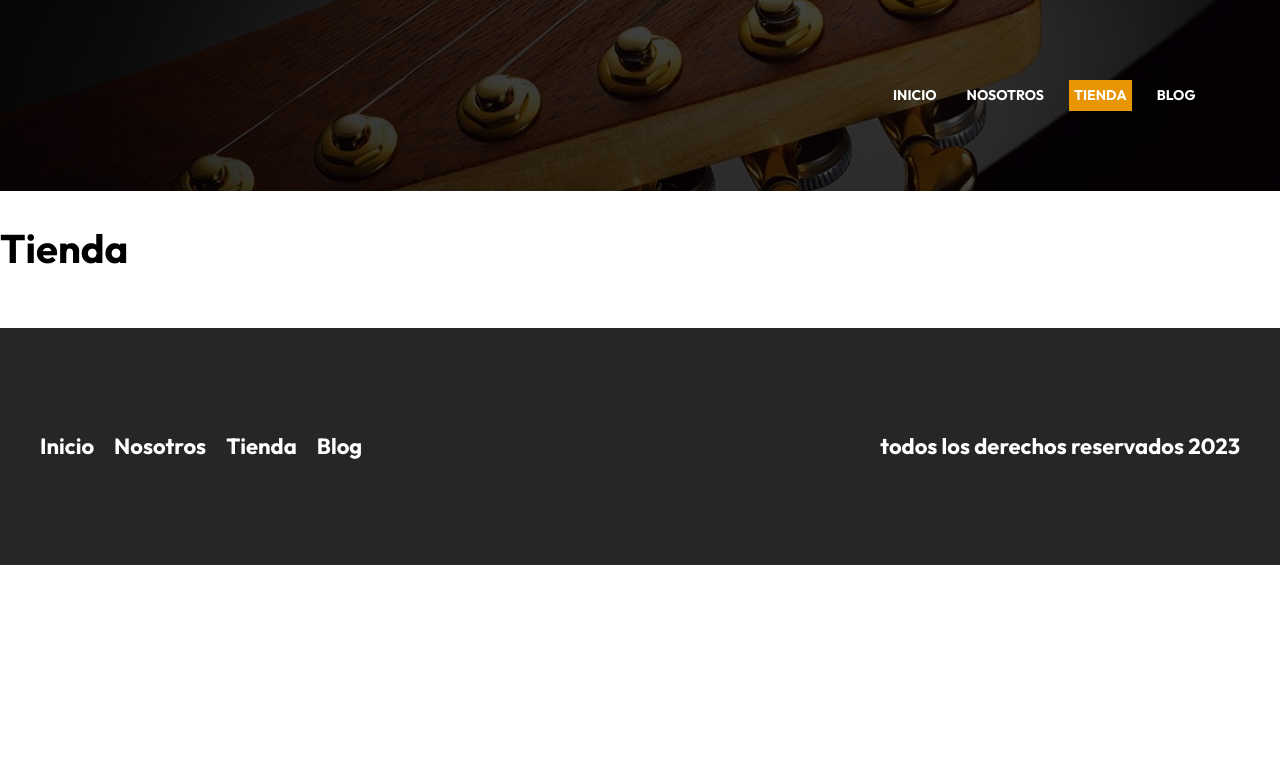
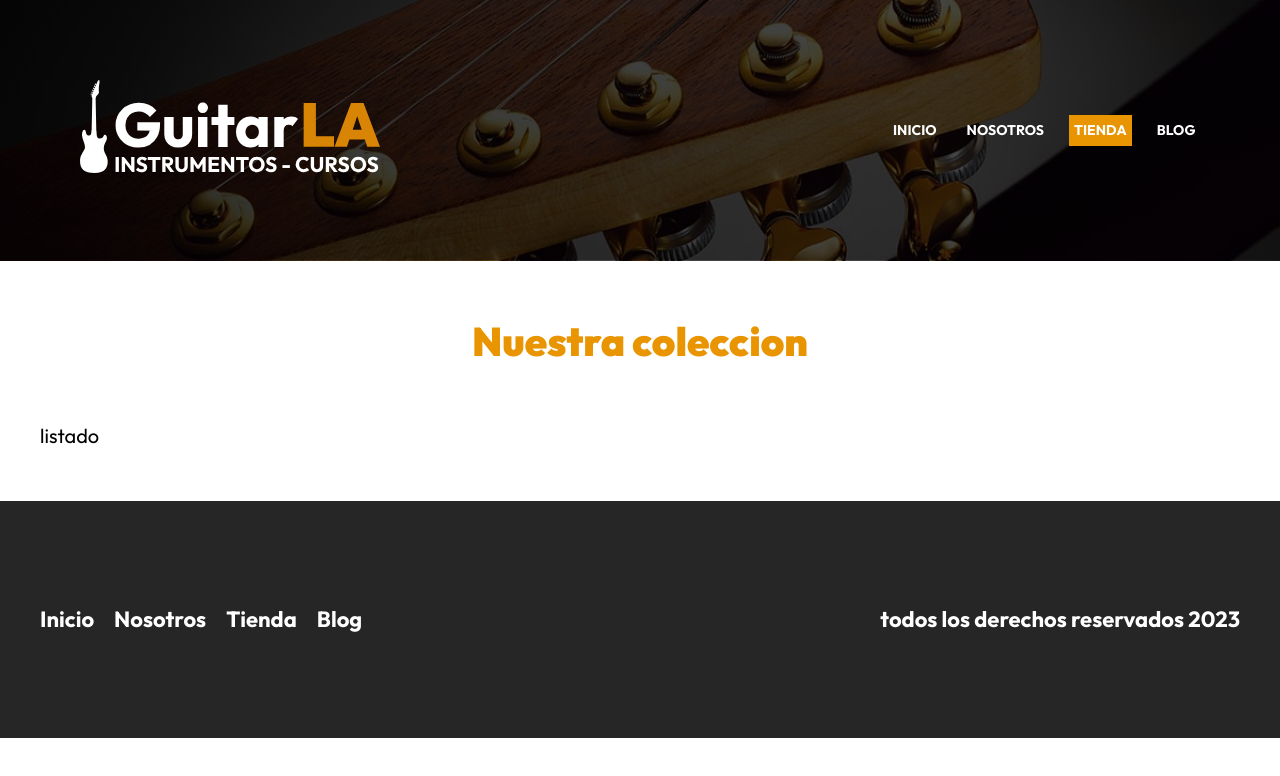
Before and after one commit to leonardocueto/GuitarLA-Next, a Next.js app: page /tienda in a window 1280 px wide. Shown: the top 776 px of the page. Built offline with nearby package versions, Linux system fonts and the light colour scheme.

Commit message:
modificaciones de css + se agrego listado-guitarras.js

```diff
--- a/components/header.js
+++ b/components/header.js
@@ -9,9 +9,8 @@ export default function Header() {
     <header className={styles.header}>
       <div className={`contenedor ${styles.barra}`}>
         <Link href={'/'}>
-        <Image src="/img/logo.svg" width={300} height={300} alt='imagen logo'/>
+        <Image src="/img/logo.svg" width={300} height={40} alt='imagen logo'/>
         </Link>
-
         <nav className={styles.navegacion}>
           <Link href='/' className={router.pathname === '/' ? styles.active : ''}>
             Inicio
--- /dev/null
+++ b/components/listado-guitarras.js
@@ -0,0 +1,10 @@
+
+function ListadoGuitarras() {
+  return (
+    <div>
+      listado
+    </div>
+  )
+}
+
+export default ListadoGuitarras
--- a/pages/nosotros.js
+++ b/pages/nosotros.js
@@ -9,7 +9,7 @@ export default function Nosotros() {
       description='Sobre nosotros, guitarLa, tienda de música'
     >
       <main className='contenedor'>
-        <h2 className='heading'>Nosotros</h2>
+        <h1 className='heading'>Nosotros</h1>
         <div className={styles.contenido}>
           <Image
             src='/img/nosotros.jpg'
--- a/pages/tienda.js
+++ b/pages/tienda.js
@@ -1,14 +1,15 @@
-
-import Layout from "../components/layout"
-
+import Layout from '../components/layout'
+import ListadoGuitarras from '../components/listado-guitarras'
 export default function Tienda() {
   return (
     <Layout
       title={'Tienda Virtual'}
-      description="Tienda virtual, venta de guitarras, instrumentos, guitarLA"
+      description='Tienda virtual, venta de guitarras, instrumentos, guitarLA'
     >
-
-     <h1>Tienda</h1>
+      <main className='contenedor'>
+        <h1 className='heading'>Nuestra coleccion</h1>
+        <ListadoGuitarras />
+      </main>
     </Layout>
   )
 }
--- a/styles/header.module.css
+++ b/styles/header.module.css
@@ -9,11 +9,7 @@
     flex-direction: column;
     align-items: center;
 }
-.barra img {
-    height: auto;
-    width: auto;
 
-}
 @media (min-width: 768px) {
     .barra{
         flex-direction: row;
```
